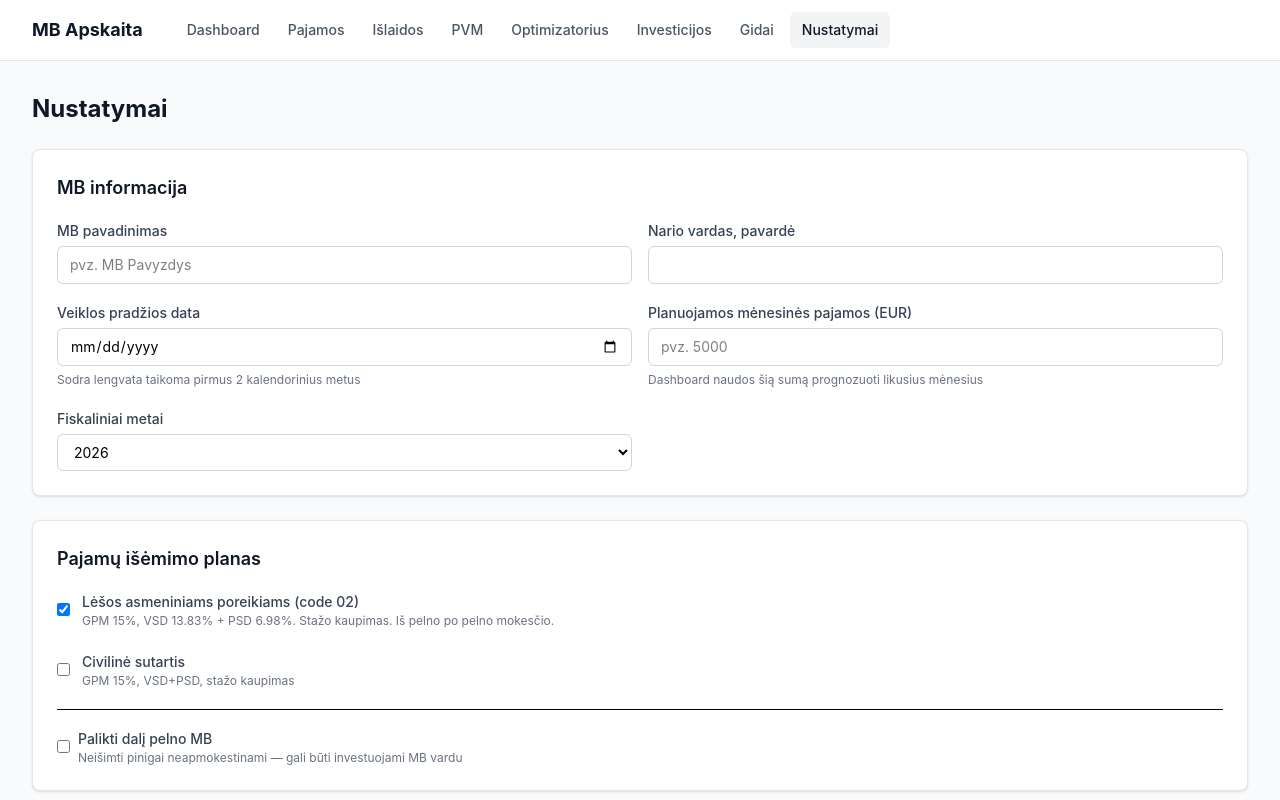
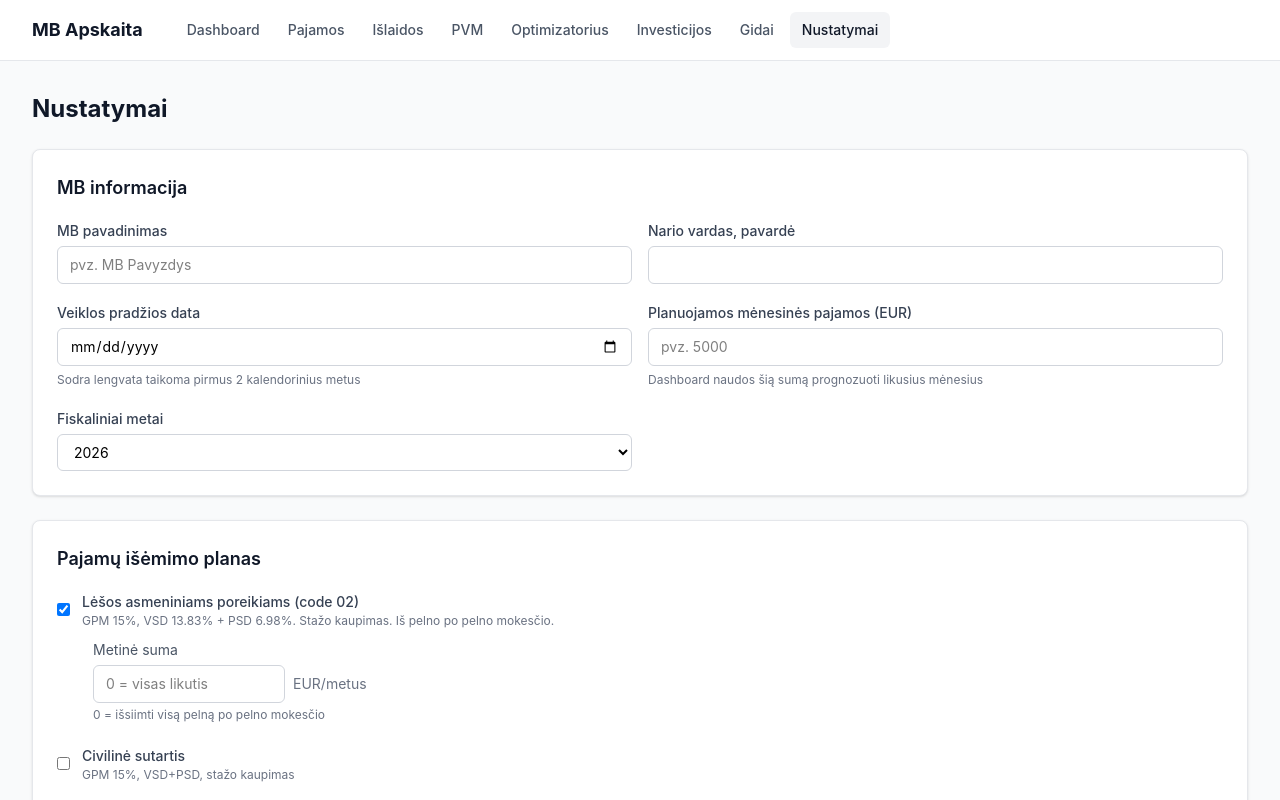
Before and after one commit to arturasz/mbapskaita, a React (Vite) app: page /settings in a window 1280 px wide. Shown: the top 800 px of the page. Built offline with nearby package versions, Linux system fonts and the light colour scheme.

Commit message:
feat: add amount field for code 02 withdrawal

```diff
--- a/src/features/calculator/CalculatorPage.tsx
+++ b/src/features/calculator/CalculatorPage.tsx
@@ -37,6 +37,7 @@ export function CalculatorPage() {
     if (planned > 0 && income === "") setIncome(String(planned * 12));
     setYear(settings.fiscalYear);
     setMemberWithdrawalEnabled(plan.memberWithdrawalEnabled);
+    if (plan.memberWithdrawalAnnual > 0) setMemberWithdrawalAnnual(String(plan.memberWithdrawalAnnual));
     setCivilContractEnabled(plan.civilContractEnabled);
     if (plan.civilContractAnnual > 0) setCivilContractAnnual(String(plan.civilContractAnnual));
     setWithdrawAll(plan.withdrawAll);
@@ -48,6 +49,7 @@ export function CalculatorPage() {
   const [activityStartDate, setActivityStartDate] = useState(settings.activityStartDate ?? "");
 
   const [memberWithdrawalEnabled, setMemberWithdrawalEnabled] = useState(plan.memberWithdrawalEnabled);
+  const [memberWithdrawalAnnual, setMemberWithdrawalAnnual] = useState("");
   const [civilContractEnabled, setCivilContractEnabled] = useState(plan.civilContractEnabled);
   const [civilContractAnnual, setCivilContractAnnual] = useState("");
   const [withdrawAll, setWithdrawAll] = useState(true);
@@ -90,6 +92,7 @@ export function CalculatorPage() {
 
     const plan: WithdrawalPlan = {
       memberWithdrawalEnabled,
+      memberWithdrawalAnnual: memberWithdrawalEnabled ? Number(memberWithdrawalAnnual) || 0 : 0,
       civilContractEnabled,
       civilContractAnnual: civilContractEnabled ? Number(civilContractAnnual) || 0 : 0,
       withdrawAll,
@@ -104,6 +107,7 @@ export function CalculatorPage() {
     expenseAmount,
     year,
     memberWithdrawalEnabled,
+    memberWithdrawalAnnual,
     activityStartDate,
     civilContractEnabled,
     civilContractAnnual,
@@ -228,6 +232,22 @@ export function CalculatorPage() {
             <p className="mt-1 ml-6 text-xs text-gray-500">
               GPM 15%, VSD 13.83% + PSD 6.98% nuo bazės. Stažo kaupimas.
             </p>
+            {memberWithdrawalEnabled && (
+              <label className="mt-3 block">
+                <span className="text-sm text-gray-600">Metinė suma (EUR)</span>
+                <input
+                  type="number"
+                  step="1000"
+                  value={memberWithdrawalAnnual}
+                  onChange={(e) => setMemberWithdrawalAnnual(e.target.value)}
+                  placeholder="0 = visas likutis po pelno mokesčio"
+                  className="mt-1 block w-full max-w-xs rounded-md border border-gray-300 px-3 py-2 text-sm"
+                />
+                <span className="mt-1 block text-xs text-gray-500">
+                  0 arba tuščia = išsiimti visą pelną po pelno mokesčio
+                </span>
+              </label>
+            )}
           </div>
 
           {/* Civil contract */}
--- a/src/features/settings/SettingsPage.tsx
+++ b/src/features/settings/SettingsPage.tsx
@@ -150,6 +150,24 @@ export function SettingsPage() {
                 <p className="text-xs text-gray-500">GPM 15%, VSD 13.83% + PSD 6.98%. Stažo kaupimas. Iš pelno po pelno mokesčio.</p>
               </div>
             </label>
+            {plan.memberWithdrawalEnabled && (
+              <label className="ml-9 block">
+                <span className="text-sm text-gray-600">Metinė suma</span>
+                <div className="mt-1 flex items-center gap-2">
+                  <input
+                    type="number"
+                    min={0}
+                    step={1000}
+                    value={plan.memberWithdrawalAnnual || ""}
+                    onChange={(e) => handlePlanChange({ memberWithdrawalAnnual: Number(e.target.value) || 0 })}
+                    placeholder="0 = visas likutis"
+                    className="block w-48 rounded-md border border-gray-300 px-3 py-2 text-sm"
+                  />
+                  <span className="text-sm text-gray-500">EUR/metus</span>
+                </div>
+                <p className="mt-1 text-xs text-gray-500">0 = išsiimti visą pelną po pelno mokesčio</p>
+              </label>
+            )}
           </div>
 
           {/* Civil contract (civilinė sutartis) */}
--- a/src/lib/optimizer.ts
+++ b/src/lib/optimizer.ts
@@ -97,11 +97,11 @@ export function calculateOptimizedTax(
 
   // --- Step 3: Lėšos asmeniniams poreikiams (code 02) ---
   if (plan.memberWithdrawalEnabled && afterTaxProfit > 0) {
-    const targetWithdrawal = plan.withdrawAll
-      ? afterTaxProfit
-      : Math.min(Math.max(0, plan.withdrawalTarget - civilContractAmount), afterTaxProfit);
-
-    const amount = targetWithdrawal;
+    // Amount: explicit if set, otherwise all remaining after-tax profit
+    const requested = plan.memberWithdrawalAnnual > 0
+      ? plan.memberWithdrawalAnnual
+      : afterTaxProfit;
+    const amount = Math.min(requested, afterTaxProfit);
     if (amount > 0) {
       // Sodra base = amount × sodraMemberBasePercent (50% or 90%)
       const sodraBase = r2(amount * rates.sodraMemberBasePercent);
--- a/src/stores/settings-store.ts
+++ b/src/stores/settings-store.ts
@@ -15,7 +15,8 @@ const defaultSettings: Settings = {
   withdrawalPlan: {
     civilContractEnabled: false,
     civilContractAnnual: 0,
-    memberWithdrawalEnabled: true, // lėšos asmeniniams poreikiams (code 02)
+    memberWithdrawalEnabled: true,
+    memberWithdrawalAnnual: 0, // 0 = visas likutis
     withdrawAll: true,
     withdrawalTarget: 0,
   },
--- a/src/types/index.ts
+++ b/src/types/index.ts
@@ -150,6 +150,7 @@ export interface WithdrawalPlan {
   civilContractEnabled: boolean;
   civilContractAnnual: number;
   memberWithdrawalEnabled: boolean; // lėšos asmeniniams poreikiams (code 02)
+  memberWithdrawalAnnual: number; // 0 = visas likutis po pelno mokesčio
   withdrawAll: boolean;
   withdrawalTarget: number;
 }
```
